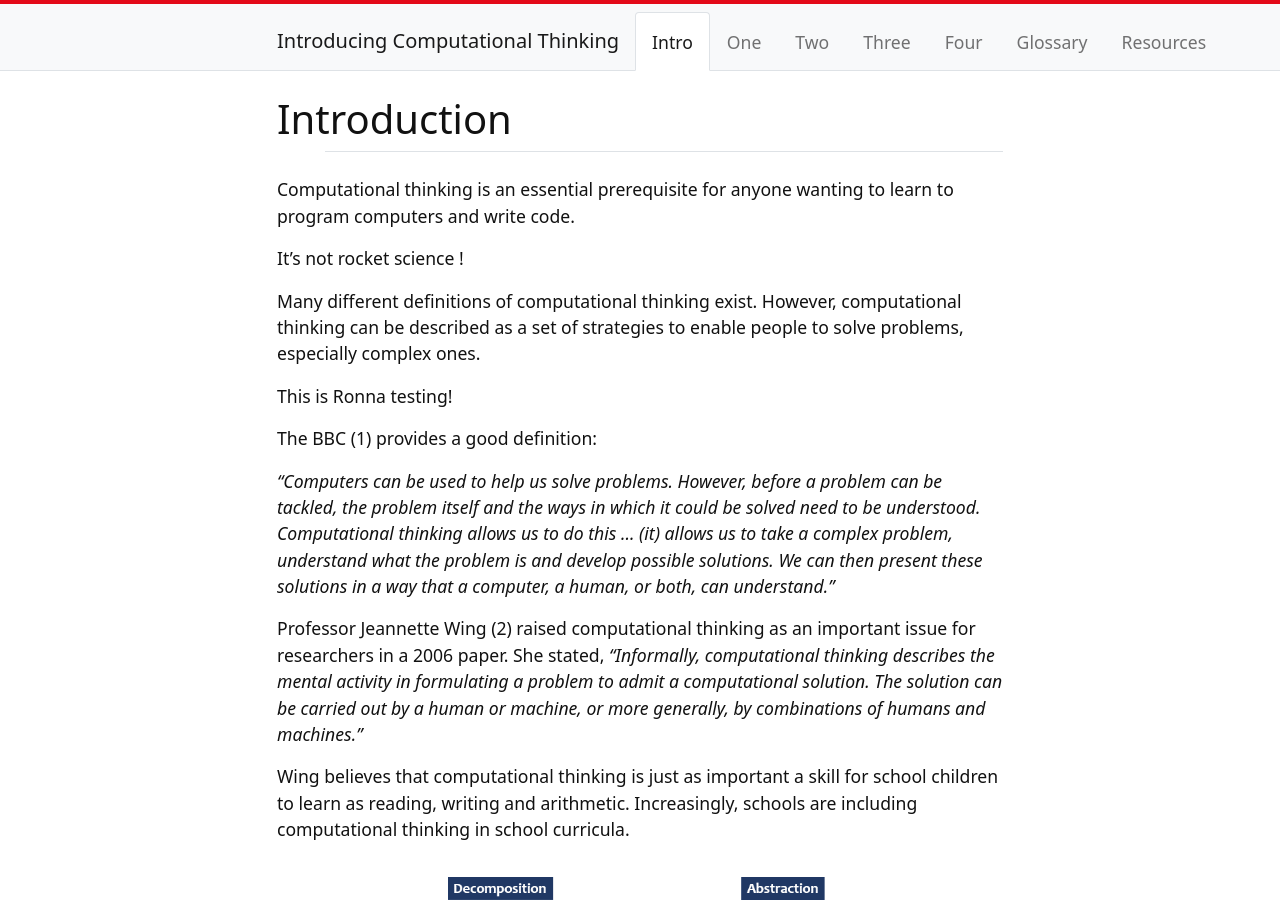
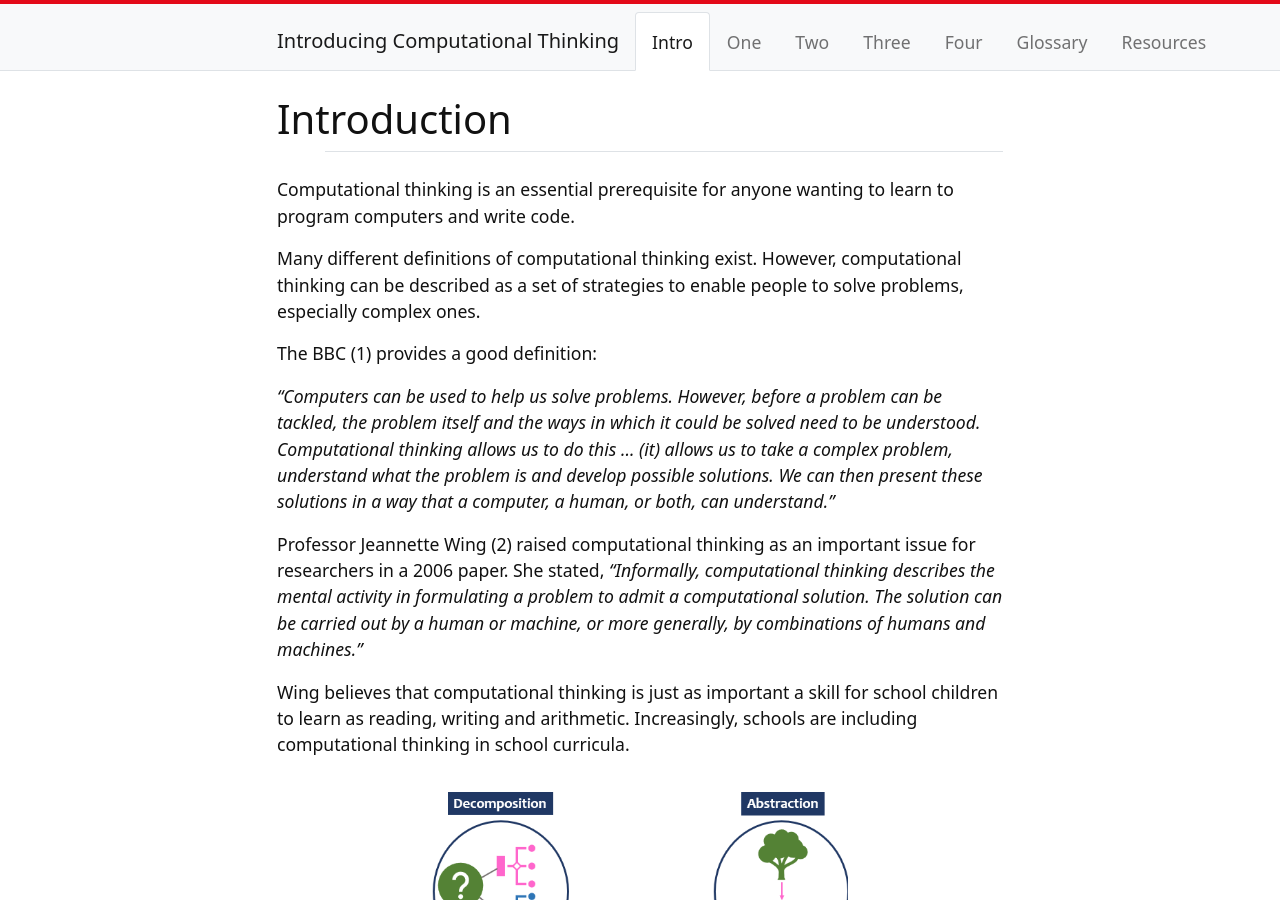
Before and after one commit to weaverbel/intro-computational-thinking, a Jekyll site: the page built from content/0-intro.md, in a window 1280 px wide and 900 px high. Built offline with Jekyll 4.4.1, drawn with Linux system fonts in a browser that asks for light colours.

```diff
--- a/content/0-intro.md
+++ b/content/0-intro.md
@@ -5,11 +5,7 @@ nav: Intro
 
 Computational thinking is an essential prerequisite for anyone wanting to learn to program computers and write code.
 
-It's not rocket science !
-
 Many different definitions of computational thinking exist. However, computational thinking can be described as a set of strategies to enable people to solve problems, especially complex ones.
-
-This is Ronna testing!
 
 The BBC (1) provides a good definition:
 
```
